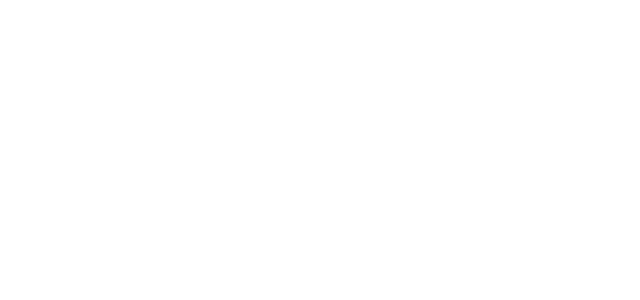
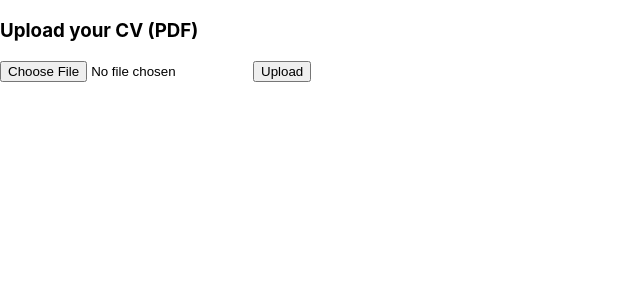
Before and after one commit to Bahare09/ApplySmart, a React (Create React App) app in the folder client/: page / in a window 1280 px wide. Shown: the top 300 px of the page, without its empty margins (0-640 px from the left). Built offline with nearby package versions, Linux system fonts and the light colour scheme.

Commit message:
create CVuploadFile.js

```diff
--- a/client/src/App.js
+++ b/client/src/App.js
@@ -1,5 +1,11 @@
+import CVUploadFile from "./components/CVUploadFile ";
+
 function App() {
-  return <div className="App"></div>;
+  return (
+    <div className="App">
+      <CVUploadFile />
+    </div>
+  );
 }
 
 export default App;
--- /dev/null
+++ b/client/src/components/CVUploadFile .js
@@ -0,0 +1,59 @@
+import React, { useState } from "react";
+
+function CVUploadFile() {
+    // State to hold the selected CV file
+    const [selectedCV, setSelectedCV] = useState(null);
+
+    // Function to handle CV file upload
+    const handleCVUpload = async () => {
+        // Check if a CV file is selected
+        if (!selectedCV) {
+            alert("Please select a CV file to upload.");
+            return;
+        }
+
+        // Create a FormData object to send the CV file
+        const formData = new FormData();
+        formData.append("cv", selectedCV);
+
+        try {
+            // Send a POST request to the backend with the CV file
+            const response = await fetch("/upload-cv", {
+                method: "POST",
+                body: formData,
+            });
+
+            // Check if the response is successful
+            if (response.ok) {
+                alert("CV uploaded successfully!");
+                // Clear the selectedCV state after successful upload
+                setSelectedCV(null);
+            } else {
+                alert("CV upload failed.");
+            }
+        } catch (error) {
+            console.error("An error occurred:", error);
+        }
+    };
+
+    // Function to handle changes in the CV file input
+    const handleCVChange = (e) => {
+        const file = e.target.files[0];
+        setSelectedCV(file);
+    };
+
+    // Render the component's UI
+    return (
+        <div>
+            <h3>Upload your CV (PDF)</h3>
+            <input
+                type="file"
+                accept=".pdf" // Allow only PDF files to be selected
+                onChange={handleCVChange} // Call handleCVChange when the file input changes
+            />
+            <button onClick={handleCVUpload}>Upload</button>
+        </div>
+    );
+}
+
+export default CVUploadFile;
```
